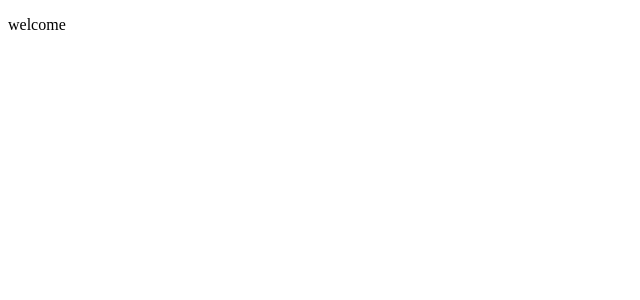
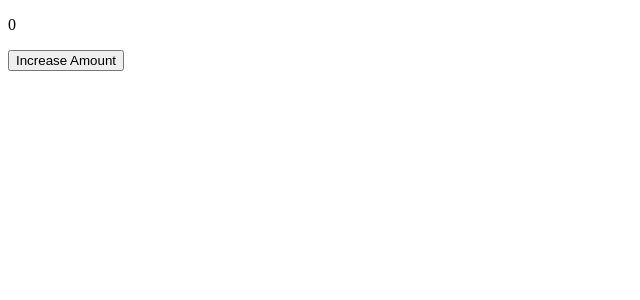
Before and after one commit to Gunasheelan24/RTK-REDUX, a React (Vite) app: page / in a window 1280 px wide. Shown: the top 300 px of the page, without its empty margins (0-640 px from the left). Built offline with nearby package versions, Linux system fonts and the light colour scheme.

Commit message:
Redux: implemented the useSelector logic and useDispatch also implemented

```diff
--- a/src/App.tsx
+++ b/src/App.tsx
@@ -1,12 +1,17 @@
 import React from "react";
-import { useSelector } from "react-redux";
+import { useAppDispatch, useAppSelector } from "./hooks/Redux-Hooks";
+import { deposit } from "./store/Redux-Toolkit/AmountSlice";
 
 const App: React.FC = () => {
-  const state = useSelector((state) => state);
-  console.log(state);
+  const state = useAppSelector((state) => state.bankAmount.amount);
+  const dispatch = useAppDispatch();
+
   return (
     <>
-      <p>{"welcome"}</p>
+      <p>{state}</p>
+      <button onClick={() => dispatch(deposit({ amount: 100 }))}>
+        Increase Amount
+      </button>
     </>
   );
 };
```
